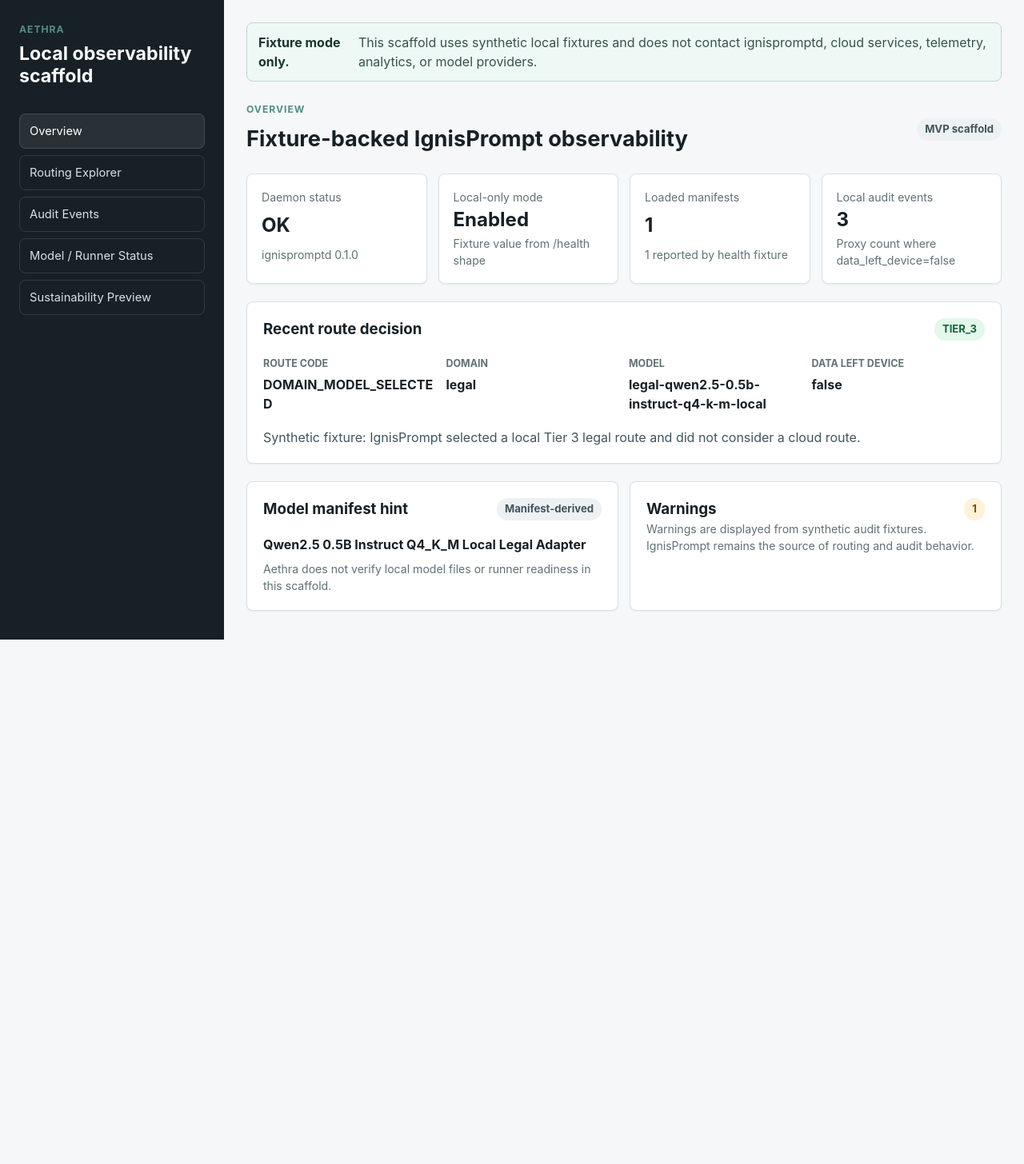
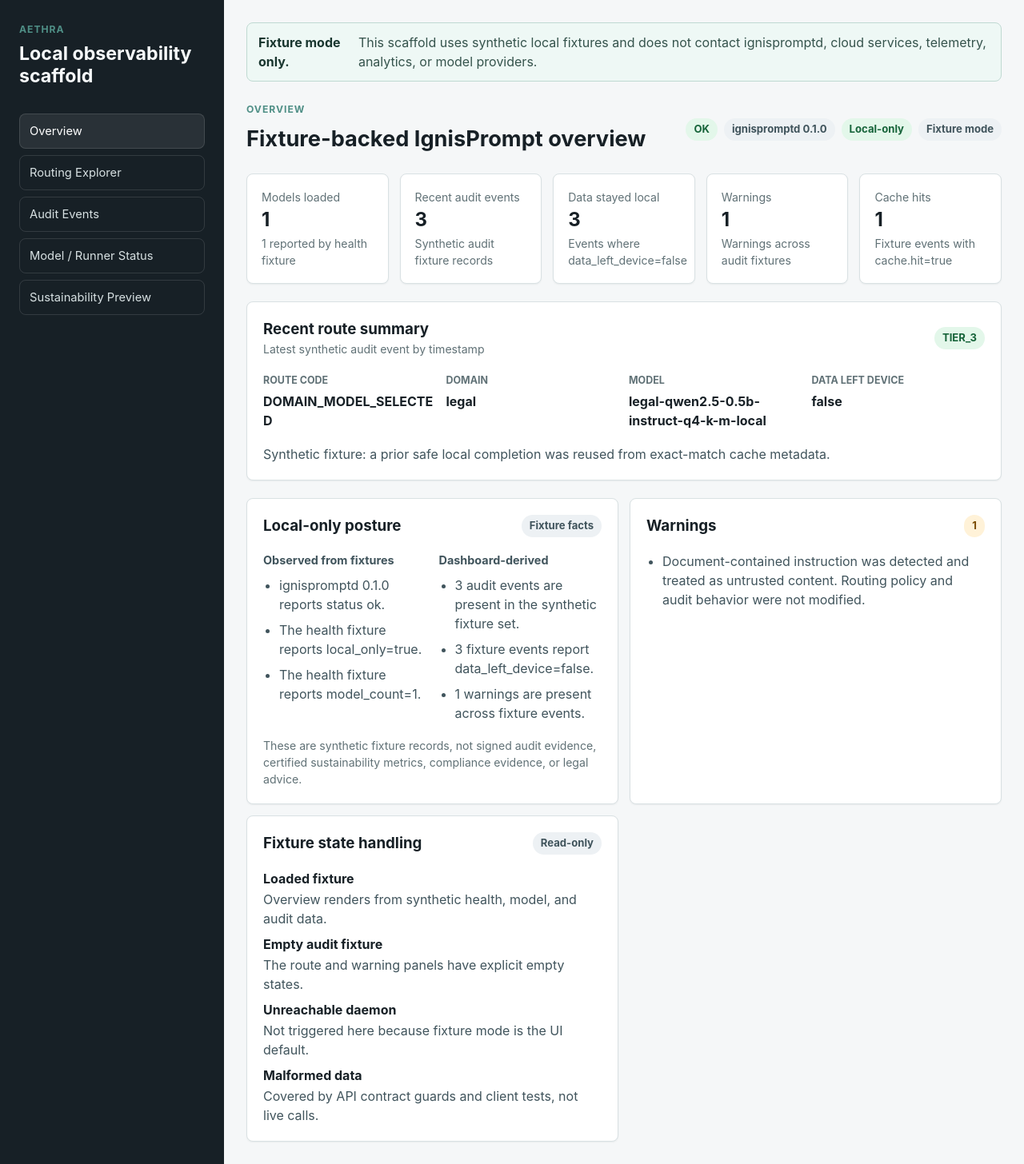
Before and after one commit to AIgnitron/ignisprompt, a React (Vite) app in the folder apps/aethra/: page / in a window 1280 px wide. Shown: the whole page at 80% size. Before the commit the page ends 800 px from the top, so only its background shows below. Built offline with nearby package versions, Linux system fonts and the light colour scheme.

Commit message:
feat: expand Aethra overview fixtures (#70)
Co-authored-by: Alaa-Aignitron <alaa@aignitron.com>

```diff
--- a/apps/aethra/src/routes/Overview.tsx
+++ b/apps/aethra/src/routes/Overview.tsx
@@ -5,53 +5,75 @@ import {
   healthFixture,
   modelFixtures,
 } from "../fixtures/aethraFixture";
+import {
+  buildOverviewSummary,
+  getWarningExamples,
+} from "./overviewSummary";
 
-const latestEvent = auditEventFixtures[0];
-const warningCount = auditEventFixtures.reduce(
-  (count, event) => count + event.warnings.length,
-  0,
+const summary = buildOverviewSummary(
+  healthFixture,
+  modelFixtures,
+  auditEventFixtures,
 );
-const localEventCount = auditEventFixtures.filter(
-  (event) => !event.data_left_device,
-).length;
+const warningExamples = getWarningExamples(auditEventFixtures);
 
 export function Overview() {
+  const latestEvent = summary.latestEvent;
+
   return (
     <section id="overview" className="page-section">
       <header className="page-header">
         <div>
           <p className="eyebrow">Overview</p>
-          <h2>Fixture-backed IgnisPrompt observability</h2>
+          <h2>Fixture-backed IgnisPrompt overview</h2>
         </div>
-        <StatusBadge tone="neutral">MVP scaffold</StatusBadge>
+        <div className="status-strip" aria-label="Overview fixture status">
+          <StatusBadge tone="ok">{healthFixture.status.toUpperCase()}</StatusBadge>
+          <StatusBadge tone="neutral">
+            {healthFixture.service} {healthFixture.version}
+          </StatusBadge>
+          <StatusBadge tone={healthFixture.local_only ? "ok" : "warning"}>
+            {healthFixture.local_only ? "Local-only" : "Local-only off"}
+          </StatusBadge>
+          <StatusBadge tone="neutral">Fixture mode</StatusBadge>
+        </div>
       </header>
 
       <div className="metric-grid" aria-label="Aethra fixture metrics">
         <MetricCard
-          label="Daemon status"
-          value={healthFixture.status.toUpperCase()}
-          detail={`${healthFixture.service} ${healthFixture.version}`}
-        />
-        <MetricCard
-          label="Local-only mode"
-          value={healthFixture.local_only ? "Enabled" : "Disabled"}
-          detail="Fixture value from /health shape"
-        />
-        <MetricCard
-          label="Loaded manifests"
-          value={modelFixtures.length}
+          label="Models loaded"
+          value={summary.modelCount}
           detail={`${healthFixture.model_count} reported by health fixture`}
         />
         <MetricCard
-          label="Local audit events"
-          value={localEventCount}
-          detail="Proxy count where data_left_device=false"
+          label="Recent audit events"
+          value={summary.auditEventCount}
+          detail="Synthetic audit fixture records"
+        />
+        <MetricCard
+          label="Data stayed local"
+          value={summary.localEventCount}
+          detail="Events where data_left_device=false"
+        />
+        <MetricCard
+          label="Warnings"
+          value={summary.warningCount}
+          detail="Warnings across audit fixtures"
+        />
+        <MetricCard
+          label="Cache hits"
+          value={summary.cacheHitCount}
+          detail="Fixture events with cache.hit=true"
         />
       </div>
 
+      {latestEvent ? (
         <section className="panel" aria-label="Recent fixture route decision">
           <div className="panel-heading">
-          <h3>Recent route decision</h3>
+            <div>
+              <h3>Recent route summary</h3>
+              <p className="muted">Latest synthetic audit event by timestamp</p>
+            </div>
             <StatusBadge tone="ok">{latestEvent.tier}</StatusBadge>
           </div>
           <dl className="definition-grid">
@@ -65,7 +87,7 @@ export function Overview() {
             </div>
             <div>
               <dt>Model</dt>
-            <dd>{latestEvent.model_id}</dd>
+              <dd>{latestEvent.model_id ?? "none"}</dd>
             </div>
             <div>
               <dt>Data left device</dt>
@@ -74,31 +96,85 @@ export function Overview() {
           </dl>
           <p className="explanation">{latestEvent.explanation}</p>
         </section>
+      ) : (
+        <section className="panel" aria-label="Recent fixture route decision">
+          <h3>Recent route summary</h3>
+          <p className="muted">No synthetic audit events are available.</p>
+        </section>
+      )}
 
       <div className="two-column">
-        <section className="panel" aria-label="Fixture model summary">
+        <section className="panel" aria-label="Local-only posture summary">
           <div className="panel-heading">
-            <h3>Model manifest hint</h3>
-            <StatusBadge tone="neutral">Manifest-derived</StatusBadge>
+            <h3>Local-only posture</h3>
+            <StatusBadge tone="neutral">Fixture facts</StatusBadge>
           </div>
-          <p className="model-name">{modelFixtures[0].displayName}</p>
+          <div className="fact-columns">
+            <div>
+              <h4>Observed from fixtures</h4>
+              <ul>
+                {summary.observedFacts.map((fact) => (
+                  <li key={fact}>{fact}</li>
+                ))}
+              </ul>
+            </div>
+            <div>
+              <h4>Dashboard-derived</h4>
+              <ul>
+                {summary.derivedFacts.map((fact) => (
+                  <li key={fact}>{fact}</li>
+                ))}
+              </ul>
+            </div>
+          </div>
           <p className="muted">
-            Aethra does not verify local model files or runner readiness in this
-            scaffold.
+            These are synthetic fixture records, not signed audit evidence,
+            certified sustainability metrics, compliance evidence, or legal
+            advice.
           </p>
         </section>
 
         <section className="panel" aria-label="Fixture warning summary">
           <div className="panel-heading">
             <h3>Warnings</h3>
-            <StatusBadge tone={warningCount > 0 ? "warning" : "ok"}>
-              {warningCount}
+            <StatusBadge tone={summary.warningCount > 0 ? "warning" : "ok"}>
+              {summary.warningCount}
             </StatusBadge>
           </div>
-          <p className="muted">
-            Warnings are displayed from synthetic audit fixtures. IgnisPrompt
-            remains the source of routing and audit behavior.
-          </p>
+          {warningExamples.length > 0 ? (
+            <ul className="warning-list">
+              {warningExamples.map((warning) => (
+                <li key={warning}>{warning}</li>
+              ))}
+            </ul>
+          ) : (
+            <p className="muted">No warning examples are present in fixtures.</p>
+          )}
+        </section>
+
+        <section className="panel" aria-label="Fixture state handling">
+          <div className="panel-heading">
+            <h3>Fixture state handling</h3>
+            <StatusBadge tone="neutral">Read-only</StatusBadge>
+          </div>
+          <dl className="state-list">
+            <div>
+              <dt>Loaded fixture</dt>
+              <dd>Overview renders from synthetic health, model, and audit data.</dd>
+            </div>
+            <div>
+              <dt>Empty audit fixture</dt>
+              <dd>The route and warning panels have explicit empty states.</dd>
+            </div>
+            <div>
+              <dt>Unreachable daemon</dt>
+              <dd>Not triggered here because fixture mode is the UI default.</dd>
+            </div>
+            <div>
+              <dt>Malformed data</dt>
+              <dd>Covered by API contract guards and client tests, not live calls.</dd>
+            </div>
+          </dl>
         </section>
       </div>
     </section>
--- /dev/null
+++ b/apps/aethra/src/routes/overviewSummary.ts
@@ -0,0 +1,66 @@
+import { AuditEvent, HealthResponse, ModelManifest } from "../api/contracts";
+
+export type OverviewSummary = {
+  modelCount: number;
+  auditEventCount: number;
+  localEventCount: number;
+  warningCount: number;
+  cacheHitCount: number;
+  latestEvent?: AuditEvent;
+  observedFacts: string[];
+  derivedFacts: string[];
+};
+
+export function buildOverviewSummary(
+  health: HealthResponse,
+  models: ModelManifest[],
+  auditEvents: AuditEvent[],
+): OverviewSummary {
+  return {
+    modelCount: models.length,
+    auditEventCount: auditEvents.length,
+    localEventCount: countLocalEvents(auditEvents),
+    warningCount: countWarnings(auditEvents),
+    cacheHitCount: countCacheHits(auditEvents),
+    latestEvent: getLatestAuditEvent(auditEvents),
+    observedFacts: [
+      `${health.service} ${health.version} reports status ${health.status}.`,
+      `The health fixture reports local_only=${String(health.local_only)}.`,
+      `The health fixture reports model_count=${health.model_count}.`,
+    ],
+    derivedFacts: [
+      `${auditEvents.length} audit events are present in the synthetic fixture set.`,
+      `${countLocalEvents(
+        auditEvents,
+      )} fixture events report data_left_device=false.`,
+      `${countWarnings(auditEvents)} warnings are present across fixture events.`,
+    ],
+  };
+}
+
+export function countLocalEvents(auditEvents: AuditEvent[]): number {
+  return auditEvents.filter((event) => !event.data_left_device).length;
+}
+
+export function countWarnings(auditEvents: AuditEvent[]): number {
+  return auditEvents.reduce(
+    (count, event) => count + event.warnings.length,
+    0,
+  );
+}
+
+export function countCacheHits(auditEvents: AuditEvent[]): number {
+  return auditEvents.filter((event) => event.cache?.hit === true).length;
+}
+
+export function getLatestAuditEvent(
+  auditEvents: AuditEvent[],
+): AuditEvent | undefined {
+  return [...auditEvents].sort((left, right) =>
+    right.timestamp.localeCompare(left.timestamp),
+  )[0];
+}
+
+export function getWarningExamples(auditEvents: AuditEvent[]): string[] {
+  return auditEvents.flatMap((event) => event.warnings);
+}
--- a/apps/aethra/src/styles.css
+++ b/apps/aethra/src/styles.css
@@ -118,9 +118,16 @@ a {
   font-size: 1.7rem;
 }
 
+.status-strip {
+  display: flex;
+  flex-wrap: wrap;
+  gap: 8px;
+  justify-content: flex-end;
+}
+
 .metric-grid {
   display: grid;
-  grid-template-columns: repeat(4, minmax(0, 1fr));
+  grid-template-columns: repeat(5, minmax(0, 1fr));
   gap: 14px;
 }
 
@@ -221,6 +228,56 @@ a {
   font-weight: 700;
 }
 
+.fact-columns {
+  display: grid;
+  grid-template-columns: repeat(2, minmax(0, 1fr));
+  gap: 16px;
+  margin: 18px 0;
+}
+
+.fact-columns h4 {
+  margin: 0 0 8px;
+  color: #40545c;
+  font-size: 0.9rem;
+}
+
+.fact-columns ul,
+.warning-list,
+.state-list {
+  display: grid;
+  gap: 8px;
+  margin: 0;
+  color: #40545c;
+}
+
+.fact-columns ul,
+.warning-list {
+  padding-left: 20px;
+}
+
+.state-list {
+  margin-top: 18px;
+}
+
+.state-list div {
+  display: grid;
+  gap: 2px;
+}
+
+.state-list dt {
+  color: #172026;
+  font-weight: 700;
+}
+
+.state-list dd {
+  margin: 0;
+  color: #40545c;
+}
+
+.warning-list {
+  margin-top: 18px;
+}
+
 @media (max-width: 900px) {
   .app-shell {
     grid-template-columns: 1fr;
@@ -236,7 +293,8 @@ a {
 
   .metric-grid,
   .definition-grid,
-  .two-column {
+  .two-column,
+  .fact-columns {
     grid-template-columns: repeat(2, minmax(0, 1fr));
   }
 }
@@ -257,7 +315,8 @@ a {
   .nav-list,
   .metric-grid,
   .definition-grid,
-  .two-column {
+  .two-column,
+  .fact-columns {
     grid-template-columns: 1fr;
   }
 }
```
Also changed, not shown: 1 other file (tests, documents, lock files or other folders). Lines whose indentation alone changed are shown as unchanged.
